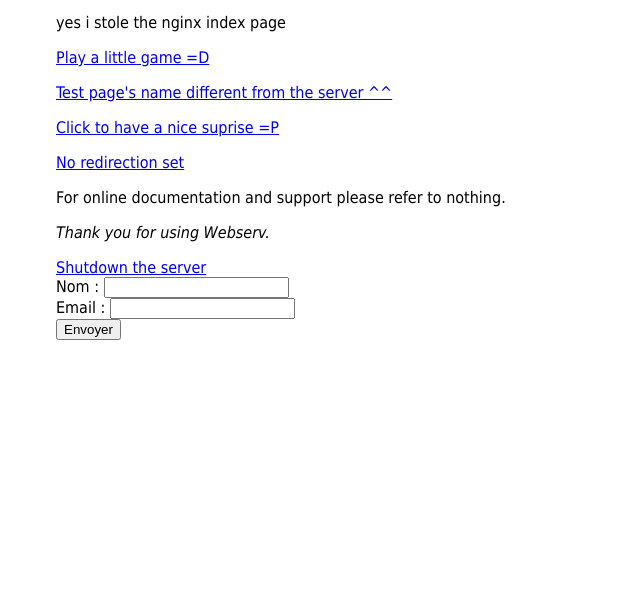
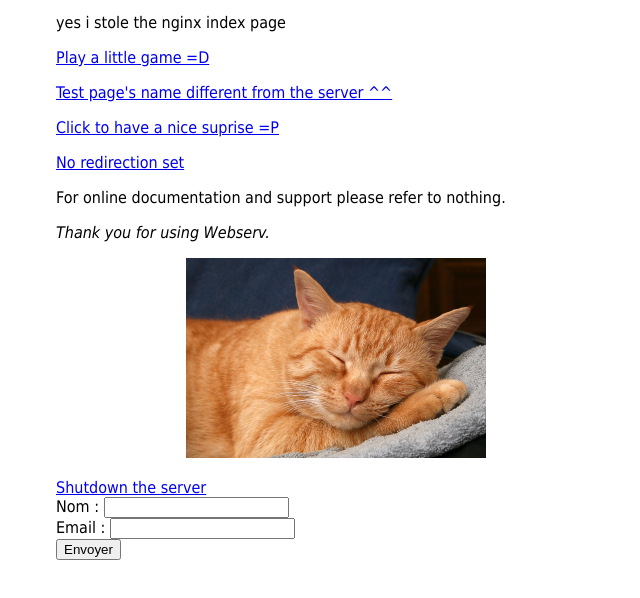
Before and after one commit to titi-rex/webserv, a plain HTML site: page data/default_page/index.html in a window 1280 px wide. Shown: the part 122-720 px from the top of the page, without its empty margins (304-944 px from the left). Drawn offline with Linux system fonts and the light colour scheme.

Commit message:
UPDATE: chachat trop mimi

```diff
--- a/data/default_page/index.html
+++ b/data/default_page/index.html
@@ -27,6 +27,8 @@ working. Further configuration is required.</p>
 <p>For online documentation and support please refer to nothing.</p>
 
 <p><em>Thank you for using Webserv.</em></p>
+
+<p><center><img src="http://localhost:8080/img/cat.jpg" alt="Chachat trop mimi" height="200"></center></p>
 <a href="http://localhost:8080/example_page/shutdown">Shutdown the server</a>
 
 
```
